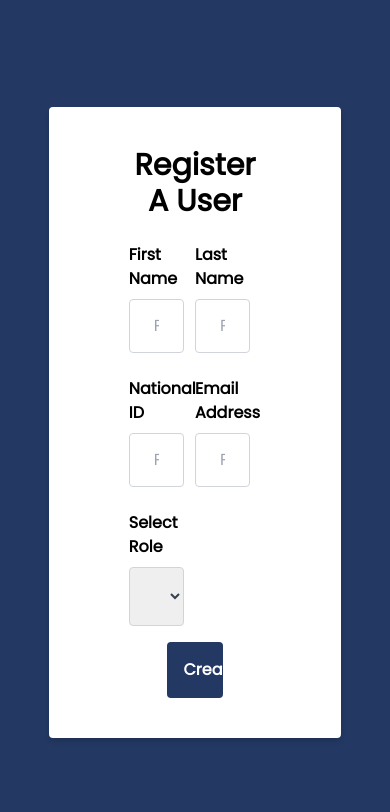
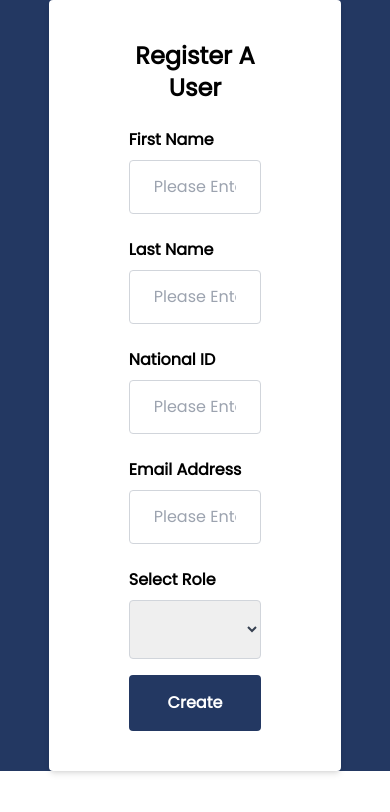
Before and after one commit to atlp-rwanda/rca-phantom-team5-fe, a React (Vite) app: page /register-user in a window 390 px wide. Shown: the top 812 px of the page. Built offline with nearby package versions, Linux system fonts and the light colour scheme.

Commit message:
added responsive ness

```diff
--- a/src/screens/RegisterUser.tsx
+++ b/src/screens/RegisterUser.tsx
@@ -17,9 +17,9 @@ export default function RegisterUserScreen() {
   };
 
   return (
-    <div className='flex h-screen flex-col items-center justify-center bg-primary '>
+    <div className='flex h-screen flex-col items-center justify-center bg-primary max-[768px]:h-full '>
       <div className='w-9/12 rounded bg-white px-20 py-10 shadow-md '>
-        <h1 className='text-center text-3xl font-bold'>Register A User</h1>
+        <h1 className='text-center text-3xl font-bold  max-[768px]:text-2xl'>Register A User</h1>
         <Formik
           initialValues={{ fname: '', lname: '', nid: '', email: '', role: '', driver_licence: [] }}
           validationSchema={Yup.object({
@@ -62,8 +62,8 @@ export default function RegisterUserScreen() {
             }, 400);
           }}
         >
-          <Form className='justify-center'>
-            <div className='grid grid-cols-2'>
+          <Form className='h-full'>
+            <div className='grid grid-cols-2 max-[768px]:flex max-[768px]:flex-col'>
               <div>
                 <label htmlFor='fname' className='mb-2 mt-6 block font-bold'>
                   First Name
@@ -71,7 +71,7 @@ export default function RegisterUserScreen() {
                 <Field
                   name='fname'
                   type='text'
-                  className='focus:shadow-outline w-10/12  appearance-none rounded border border-gray-300 py-4 px-6 leading-tight text-gray-700 focus:outline-none'
+                  className='focus:shadow-outline w-10/12 max-[768px]:w-full appearance-none rounded border border-gray-300 py-4 px-6 leading-tight text-gray-700 focus:outline-none'
                   placeholder='Please Enter Your First Name'
                 />
                 <ErrorMessage name='fname'>{(msg) => <div className='my-1 text-red-500'>{msg}</div>}</ErrorMessage>
@@ -83,7 +83,7 @@ export default function RegisterUserScreen() {
                 <Field
                   name='lname'
                   type='text'
-                  className='focus:shadow-outline w-10/12 appearance-none rounded border border-gray-300 py-4 px-6 leading-tight text-gray-700 focus:outline-none'
+                  className='focus:shadow-outline w-10/12  max-[768px]:w-full appearance-none rounded border border-gray-300 py-4 px-6 leading-tight text-gray-700 focus:outline-none'
                   placeholder='Please Enter Your Last Name'
                 />
                 <ErrorMessage name='lname'>{(msg) => <div className='my-1 text-red-500'>{msg}</div>}</ErrorMessage>
@@ -96,7 +96,7 @@ export default function RegisterUserScreen() {
                 <Field
                   name='nid'
                   type='text'
-                  className='focus:shadow-outline w-10/12  appearance-none rounded border border-gray-300 py-4 px-6 leading-tight text-gray-700 focus:outline-none'
+                  className='focus:shadow-outline w-10/12  appearance-none  max-[768px]:w-full rounded border border-gray-300 py-4 px-6 leading-tight text-gray-700 focus:outline-none'
                   placeholder='Please Enter Your National ID'
                 />
                 <ErrorMessage name='nid'>{(msg) => <div className='my-1 text-red-500'>{msg}</div>}</ErrorMessage>
@@ -109,7 +109,7 @@ export default function RegisterUserScreen() {
                 <Field
                   name='email'
                   type='email'
-                  className='focus:shadow-outline w-10/12  appearance-none rounded border border-gray-300 py-4 px-6 leading-tight text-gray-700 focus:outline-none'
+                  className='focus:shadow-outline w-10/12  max-[768px]:w-full  appearance-none rounded border border-gray-300 py-4 px-6 leading-tight text-gray-700 focus:outline-none'
                   placeholder='Please Enter Your Email'
                 />
                 <ErrorMessage name='email'>{(msg) => <div className='my-1 text-red-500'>{msg}</div>}</ErrorMessage>
@@ -124,7 +124,7 @@ export default function RegisterUserScreen() {
                   onChange={getInput}
                   name='role'
                   value={selected}
-                  className='focus:shadow-outline  w-10/12  rounded border border-gray-300 py-4 px-6 leading-tight text-gray-700 focus:outline-none'
+                  className='focus:shadow-outline  w-10/12  max-[768px]:w-full  rounded border border-gray-300 py-4 px-6 leading-tight text-gray-700 focus:outline-none'
                   placeholder='select the role'
                 >
                   <option value={selected}>{selected}</option>
@@ -135,7 +135,7 @@ export default function RegisterUserScreen() {
               </div>
 
               {selected === 'driver' ? (
-                <div className=''>
+                <div className='max-[768px]:flex max-[768px]:flex-col'>
                   <label htmlFor='lecence' className='mb-4 mt-6 block font-bold'>
                     Driver's Licence
                   </label>
@@ -163,10 +163,10 @@ export default function RegisterUserScreen() {
                 <div></div>
               )}
             </div>
-            <div className='item-center flex justify-center'>
+            <div className='item-center flex justify-center max-[768px]:justify-normal'>
               <button
                 type='submit'
-                className='focus:shadow-outline mt-4 w-5/12 rounded bg-primary py-4 px-4 font-bold text-white focus:outline-none'
+                className='focus:shadow-outline mt-4 w-5/12 max-[768px]:w-full rounded bg-primary py-4 px-4 font-bold text-white focus:outline-none'
               >
                 Create
               </button>
```
